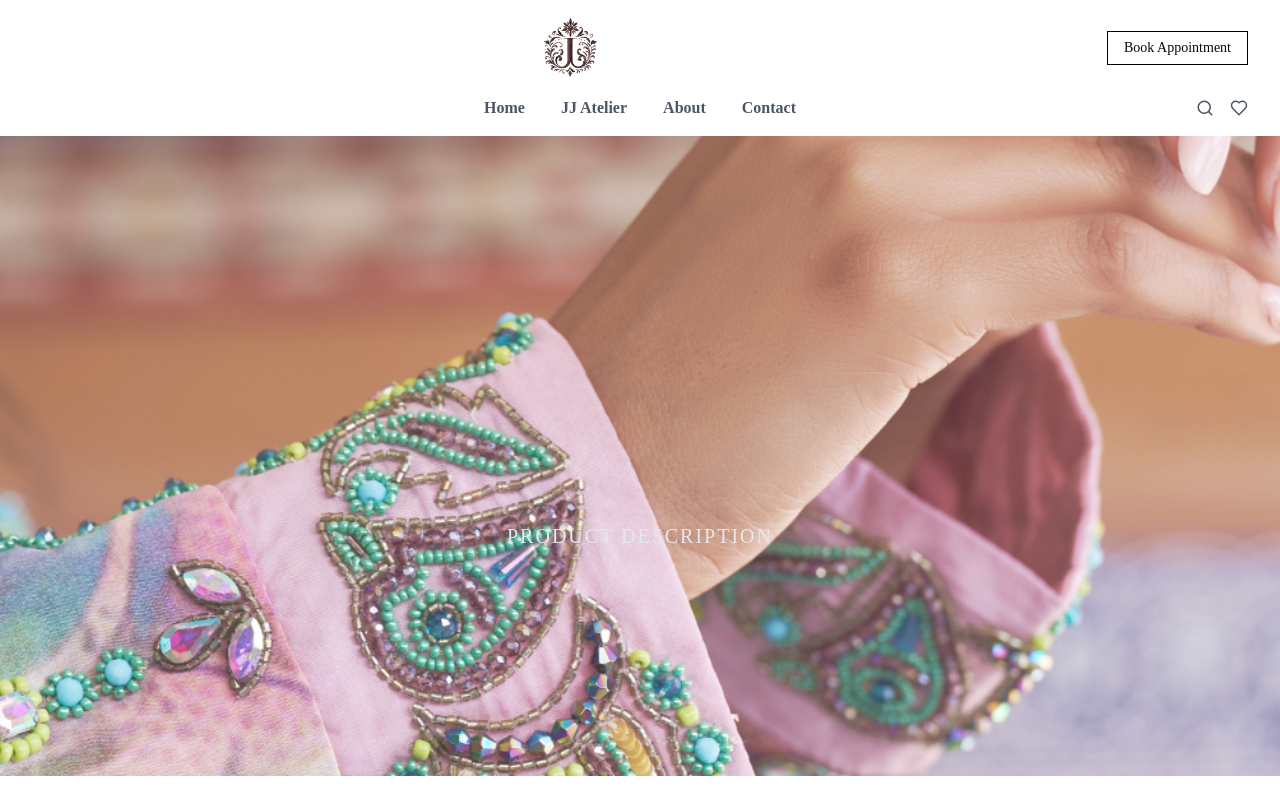
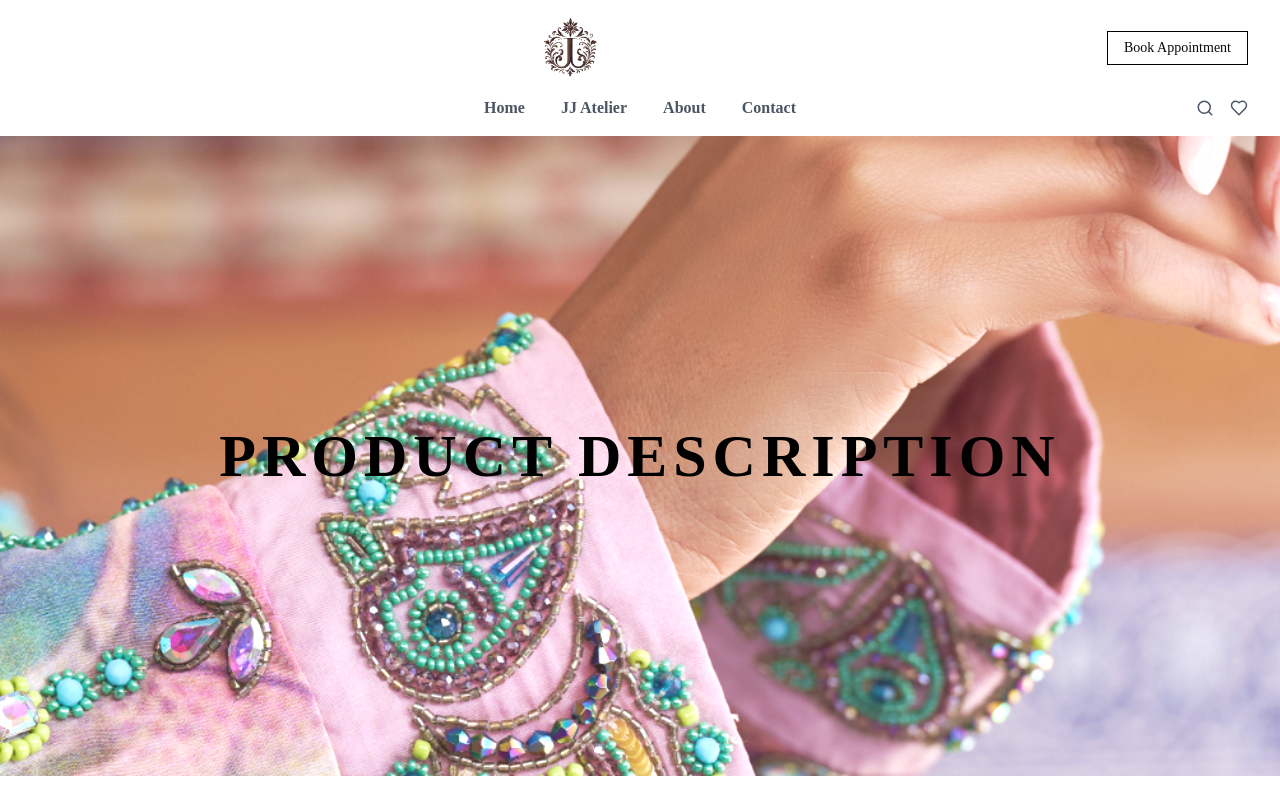
Before and after one commit to panditvishnuu/JJ, a React (Vite) app: page /product in a window 1280 px wide. Shown: the top 800 px of the page. Built offline with nearby package versions, Linux system fonts and the light colour scheme; a web font is replaced by a local one.

Commit message:
update ProductPage layout and styles for improved presentation

```diff
--- a/src/components/ProductPage.jsx
+++ b/src/components/ProductPage.jsx
@@ -54,17 +54,17 @@ const ProductPage = () => {
 
   return (
     <>
-      <section className="relative w-full h-screen flex items-center justify-center">
+      <section className="relative w-full h-[80vh] flex items-center justify-center">
         <div className="absolute inset-0 z-0">
           <img
             src={images.Image51301} // Replace with your actual image path
             alt="Background"
-            className="w-full h-[80%] object-cover object-center"
+            className="w-full h-full object-cover object-center filter contrast-125"
             loading="lazy"
           />
         </div>
-        <div className="relative z-10 text-center text-white max-w-4xl px-4 space-y-8">
-          <h2 className="text-lg md:text-xl uppercase tracking-widest font-light text-gray-200">
+        <div className="relative z-10 text-center text-black max-w-4xl px-4 space-y-8">
+          <h2 className="text-lg md:text-6xl font-semibold uppercase tracking-widest">
             Product Description
           </h2>
         </div>
```
